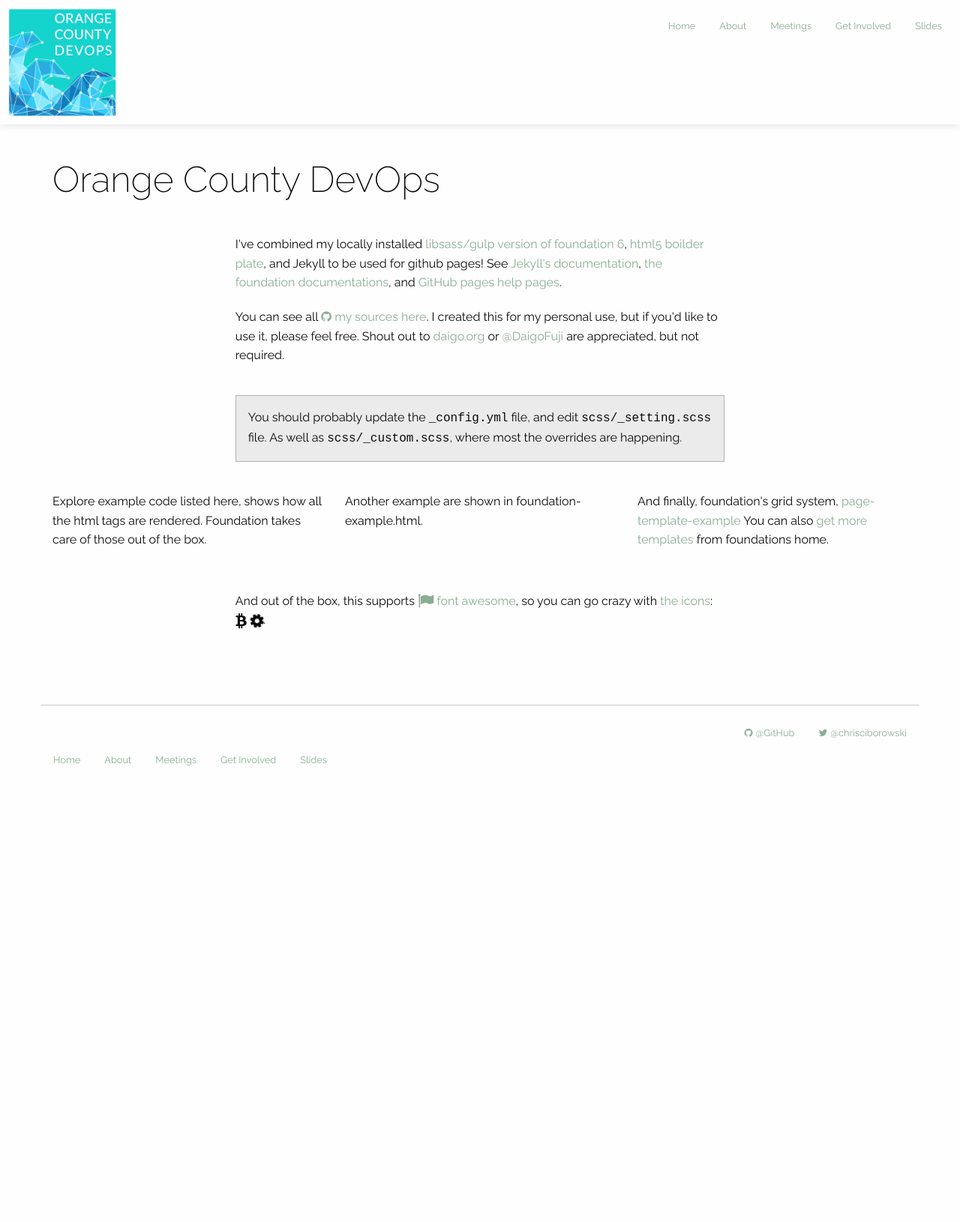
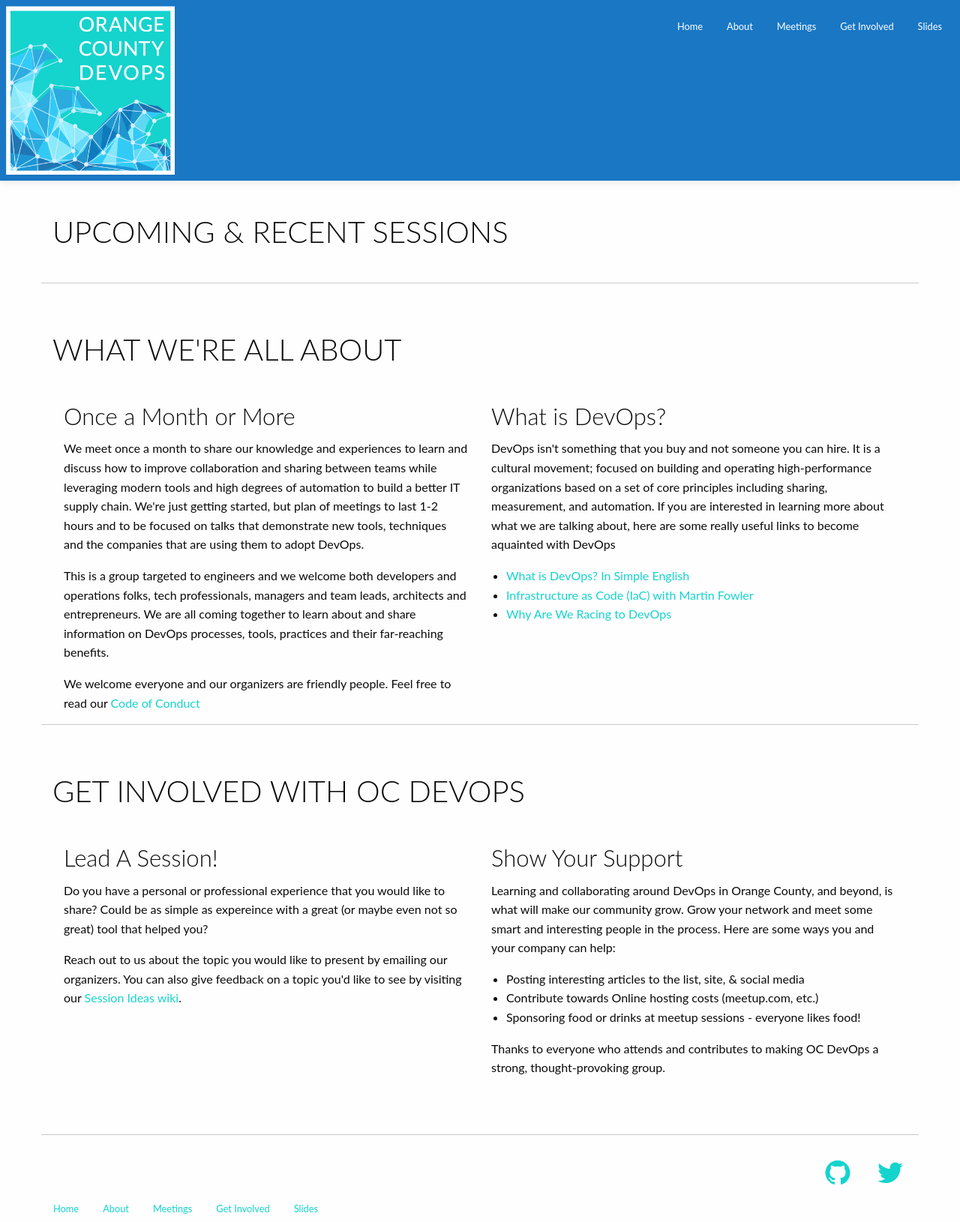
Before and after one commit to oc-devops/oc-devops.github.io, a Jekyll site: the page built from index.html, in a window 1280 px wide. Shown: the whole page at 75% size. Built offline with Jekyll 4.4.1, drawn with Linux system fonts in a browser that asks for light colours; nearby versions of some CDN libraries; before the commit the page ends 1032 px from its top, so only the background shows below that.

Commit message:
large update

```diff
--- a/_config.yml
+++ b/_config.yml
@@ -4,8 +4,8 @@ description : This is the website for the Orange County DevOps Meetup Group
 keyword :
 url : http://oc-devops.github.io/
 email : chris@nebulaworks.com
-twitter : chrisciborowski
-github : chrisciborowski
+twitter : oc-devops
+github : oc-devops
 author : Chris Ciborowski
 year : 2017
 markdown : kramdown
--- a/_layouts/default.html
+++ b/_layouts/default.html
@@ -51,7 +51,7 @@
             <div class="title-bar-left">
               <!-- <span class="title-bar-title mas"><a href="{{ site.url }}">{{ site.brand }}</a></span> -->
               <a href="/">
-                  <img class="ocdevops-logo" itemprop="image" src="img/ocdevops-logo.png" alt="Orange County DevOps Logo" style="height:150px">
+                  <img class="ocdevops-logo" itemprop="image" src="img/ocdevops-logo.png" alt="Orange County DevOps Logo" style="height:225px">
               </a>
             </div>
             <div class="title-bar-right mts">
@@ -70,8 +70,8 @@
             <footer class="site-footer row column mtl" role="contentinfo">
               <hr/>
               <ul class="menu quiet copyright align-right">
-                <li><a href="https://twitter.com/{{ site.twitter }}"><i class="fa fa-twitter"></i>@{{ site.twitter }}</a></li>
-                <li><a href="https://github.com/{{ site.github }}/"><i class="fa fa-github"></i>@{{ site.github }}</a></li>
+                <li><a href="https://twitter.com/{{ site.twitter }}"><i class="fa fa-3x fa-twitter"></i></a></li>
+                <li><a href="https://github.com/{{ site.github }}/"><i class="fa fa-3x fa-github"></i></a></li>
               </ul>
               <ul class="menu quiet">
                 {% include nav.html %}
@@ -93,6 +93,7 @@
     <script src="bower_components/what-input/what-input.js"></script>
     <script src="bower_components/foundation-sites/dist/foundation.js"></script>
     <script src="js/app.js"></script>
+    <script src="js/main.js"></script>
 
     <!-- Google Analytics CHANGE THIS TO YOUR UA CODE-->
     <!-- <script>
--- a/css/app.css
+++ b/css/app.css
@@ -387,7 +387,7 @@ html {
 body {
   padding: 0;
   margin: 0;
-  font-family: "Raleway", "Helvetica Neue", Helvetica, Roboto, Arial, sans-serif;
+  font-family: "Lato", "Raleway", "Helvetica Neue", Helvetica, Roboto, Arial, sans-serif;
   font-weight: normal;
   line-height: 1.5;
   color: #0a0a0a;
@@ -1235,7 +1235,7 @@ h3,
 h4,
 h5,
 h6 {
-  font-family: "Raleway", "Helvetica Neue", Helvetica, Roboto, Arial, sans-serif;
+  font-family: "Lato", "Raleway", "Helvetica Neue", Helvetica, Roboto, Arial, sans-serif;
   font-weight: normal;
   font-style: normal;
   color: inherit;
@@ -1666,10 +1666,6 @@ input::-webkit-input-placeholder,
 textarea::-webkit-input-placeholder {
   color: #cacaca; }
 
-input::-moz-placeholder,
-textarea::-moz-placeholder {
-  color: #cacaca; }
-
 input:-ms-input-placeholder,
 textarea:-ms-input-placeholder {
   color: #cacaca; }
@@ -4100,6 +4096,34 @@ h1, h2, h3, h4, h5, h6 {
   font-size: 80%; }
 
 .title-bar {
-  box-shadow: 0 0 10px rgba(138, 138, 138, 0.3); }
+  box-shadow: 0 0 10px rgba(138, 138, 138, 0.3);
+  background: #1977C4; }
   .title-bar .title-bar-title {
     font-weight: 800; }
+
+.title-bar-right .menu li a {
+  color: #FFFFFF; }
+
+.title-bar-right .menu li a:hover {
+  color: #A5FFF4; }
+
+.title-bar-right .menu-icon {
+  color: #FFFFFF; }
+
+.off-canvas {
+  background: #b7b7b7; }
+
+.off-canvas .menu li a {
+  color: #FFFFFF; }
+
+.off-canvas .menu li a:hover {
+  color: #A5FFF4; }
+
+a {
+  color: #15D3CD; }
+
+a:hover {
+  color: #0e8783; }
+
+h1, h2, h3, h4, h5, h6 {
+  font-weight: 300; }
--- a/index.html
+++ b/index.html
@@ -6,50 +6,61 @@ keywords: DevOps, OC Devops, Orange County DevOps
 ---
 
 <section role="main">
-  <div class="small-12 columns">
-    <h1 class="mvl">{{ page.title }}</h1>
-
-    <div class="row">
-      <div class="medium-9 large-7 small-centered column">
-
-        <p class="mbm">I've combined my locally installed <a href="http://foundation.zurb.com/docs/sass.html">libsass/gulp version of foundation 6</a>, <a href="http://html5boilerplate.com/">html5 boilder plate</a>, and Jekyll to be used for github pages! See <a href="http://jekyllrb.com/docs/home/">Jekyll's documentation</a>, <a href="http://foundation.zurb.com/sites/docs/">the foundation documentations</a>, and <a href="https://help.github.com/categories/20/articles">GitHub pages help pages</a>.</p>
-
-        <p class="mbl">You can see all <a href="https://github.com/daigofuji/jekyll-foundation-6-starter/tree/gh-pages"><i class="fa fa-github">
-        </i> my sources here</a>. I created this for my personal use, but if you'd like to use it, please feel free. Shout out to <a href="http://daigo.org">daigo.org</a> or <a href="http://twitter.com/DaigoFuji">@DaigoFuji</a> are appreciated, but not required.</p>
-
-        <div class="callout secondary radius mvl">
-          <p>You should probably update the <samp>_config.yml</samp> file, and edit <samp>scss/_setting.scss</samp> file. As well as <samp>scss/_custom.scss</samp>, where most the overrides are happening.</p>
+  <section id="meetings">
+    <div class="small-12 columns">
+      <h2 class="mvl">UPCOMING & RECENT SESSIONS</h2>
+      <div class="medium-6 columns">
+        <div id="next-meeting" class="post-short meeting-snippet">
         </div>
-
+      </div>
+      <div class="medium-6 columns">
+        <div id="last-meeting" class="post-short meeting-snippet">
+        </div>
       </div>
     </div>
-
-    <div class="row">
-
-      <div class="large-4 columns">
-        <p>Explore example code listed here, shows how all the html tags are rendered. Foundation takes care of those out of the box.</p>
-
+  </section>
+  <hr>
+  <section id="about">
+  <div class="small-12 columns">
+    <h2 class="mvl">WHAT WE'RE ALL ABOUT</h2>
+    <div class="medium-6 columns">
+  	  <h3>Once a Month or More</h3>
+        <p>We meet once a month to share our knowledge and experiences to learn and discuss how to improve collaboration and sharing between teams while leveraging modern tools and high degrees of automation to build a better IT supply chain. We're just getting started, but plan of meetings to last 1-2 hours and to be focused on talks that demonstrate new tools, techniques and the companies that are using them to adopt DevOps.</p>
+        <p>This is a group targeted to engineers and we welcome both developers and operations folks, tech professionals, managers and team leads, architects and entrepreneurs. We are all coming together to learn about and share information on DevOps processes, tools, practices and their far-reaching benefits.</p>
+        <p>We welcome everyone and our organizers are friendly people. Feel free to read our <a href="https://oc-devops.github.com/code-of-conduct">Code of Conduct</a></p>
+    </div>
+    <div class="medium-6 columns">
+      <h3>What is DevOps?</h3>
+        <p>DevOps isn't something that you buy and not someone you can hire. It is a cultural movement; focused on building and operating high-performance organizations based on a set of core principles including sharing, measurement, and automation. If you are interested in learning more about what we are talking about, here are some really useful links to become aquainted with DevOps</p>
+        <p>
+          <ul>
+            <li><a href="https://www.youtube.com/watch?v=_I94-tJlovg" target="_blank">What is DevOps? In Simple English</a></li>
+            <li><a href="https://www.youtube.com/watch?v=ueAef9tNUck" target="_blank">Infrastructure as Code (IaC) with Martin Fowler</a></li>
+            <li><a href="https://www.cio.com/article/3015237/application-development/why-are-we-racing-to-devops.html" target="_blank">Why Are We Racing to DevOps</a></li>
+          </ul>
+        </p>
+    </div>
+  </div>
+  </section>
+  <hr>
+  <section id="getinvolved">
+    <div class="small-12 columns">
+      <h2 class="mvl">GET INVOLVED WITH OC DEVOPS</h2>
+      <div class="medium-6 columns">
+  	    <h3>Lead A Session!</h3>
+        <p>Do you have a personal or professional experience that you would like to share? Could be as simple as expereince with a great (or maybe even not so great) tool that helped you?</p>
+        <p>Reach out to us about the topic you would like to present by emailing our organizers</a>. You can also give feedback on a topic you'd like to see by visiting our <a href="https://oc-devops.github.com/wiki/Meeting-Topics">Session Ideas wiki</a>.</p>
       </div>
-
-      <div class="large-4 columns">
-        <p>Another example are shown in foundation-example.html. </p>
-      </div>
-
-      <div class="large-4 columns">
-        <p>And finally, foundation's grid system, <a href="page-template-example.html">page-template-example</a> You can also <a href="http://foundation.zurb.com/templates.html">get more templates</a> from foundations home.</p>
-      </div>
-
-    </div>
-
-    <div class="row">
-      <div class="medium-9 large-7 small-centered column">
-
-        <p class="mvl">And out of the box, this supports <a href="http://fortawesome.github.io/Font-Awesome/">
-        <i class="fa fa-flag fa-lg"></i>
-        font awesome</a>, so you can go crazy with <a href="http://fortawesome.github.io/Font-Awesome/icons/">the icons</a>: <i class="fa fa-bitcoin fa-lg"></i> <i class="fa fa-cog fa-spin fa-lg"></i>. </p>
-
+      <div class="medium-6 columns">
+  	    <h3>Show Your Support</h3>
+  	    <p>Learning and collaborating around DevOps in Orange County, and beyond, is what will make our community grow. Grow your network and meet some smart and interesting people in the process. Here are some ways you and your company can help:</p>
+          <ul>
+            <li>Posting interesting articles to the list, site, & social media</li>
+            <li>Contribute towards Online hosting costs (meetup.com, etc.)</li>
+            <li>Sponsoring food or drinks at meetup sessions - everyone likes food!</li>
+          </ul>
+        <p>Thanks to everyone who attends and contributes to making OC DevOps a strong, thought-provoking group.</p>
       </div>
     </div>
-
-  </div>
+  </section>
 </section>
--- /dev/null
+++ b/js/main.js
@@ -0,0 +1,48 @@
+//Meetup URL getting events 1 month back and 1 month forward
+var meetup_url= "https://api.meetup.com/2/events?offset=0&format=json&limited_events=False&group_urlname=orange-county-devops-group&photo-host=public&time=-2m%2C2m&page=500&fields=&order=time&status=upcoming%2Cpast&desc=desc&sig_id=144768332&sig=e9769088429d5e7ed1c5683adc1f069071937a55";
+
+$.getJSON(meetup_url,
+function (data) {
+	//check and assign next and past meeting object, start with newest object and iterate through.
+
+	var next_meeting; //object
+	var last_meeting;
+	for (var i=0; i<data.results.length; i++){
+		if (data.results[i].status.indexOf("past") !=-1){
+		next_meeting = data.results[i-1];
+		last_meeting = data.results[i];
+		break;
+		}
+	}
+
+
+	//Check if no description
+	if (typeof next_meeting.description === "undefined"){
+	next_meeting.description = "We are putting something special together for the next meeting. Check back soon for more details.";
+	}
+// 	if (typeof last_meeting.description === "undefined"){
+// 	last_meeting.description = "We are putting something special together for the next meeting. Check back soon for more details.";
+// 	}
+// 	else {
+// 	last_meeting.description = last_meeting.description.substring(0,400)+'...';
+// }
+	//Format date for last and next meeting
+	nextdate = new Date((next_meeting.time)).toString();
+	nextdateString = nextdate.toString();
+	nextdateString = nextdateString.substring(0,10);
+	lastdate = new Date((last_meeting.time)).toString();
+	lastdateString = lastdate.toString();
+	lastdateString = lastdateString.substring(0,10);
+
+
+	//update next meeting info
+	$( "#next-meeting" ).append('<h3><a href="'+next_meeting.event_url+'">'+ next_meeting.name +'</a><br><medium class="meet-date">'
+	+nextdateString+'</medium></h3><p>'+next_meeting.description+'</p>');
+
+	$( "#last-meeting" ).append('<h3><a href="'+last_meeting.event_url+'">'+ last_meeting.name +'</a><br><medium class="meet-date">'
+	+lastdateString+'</medium></h3><p>'+last_meeting.description+'</p>');
+	});
+
+
+
+//Update page for events
```
Also changed, not shown: scss/_custom.scss (+35 -7 lines), 1 other file.
